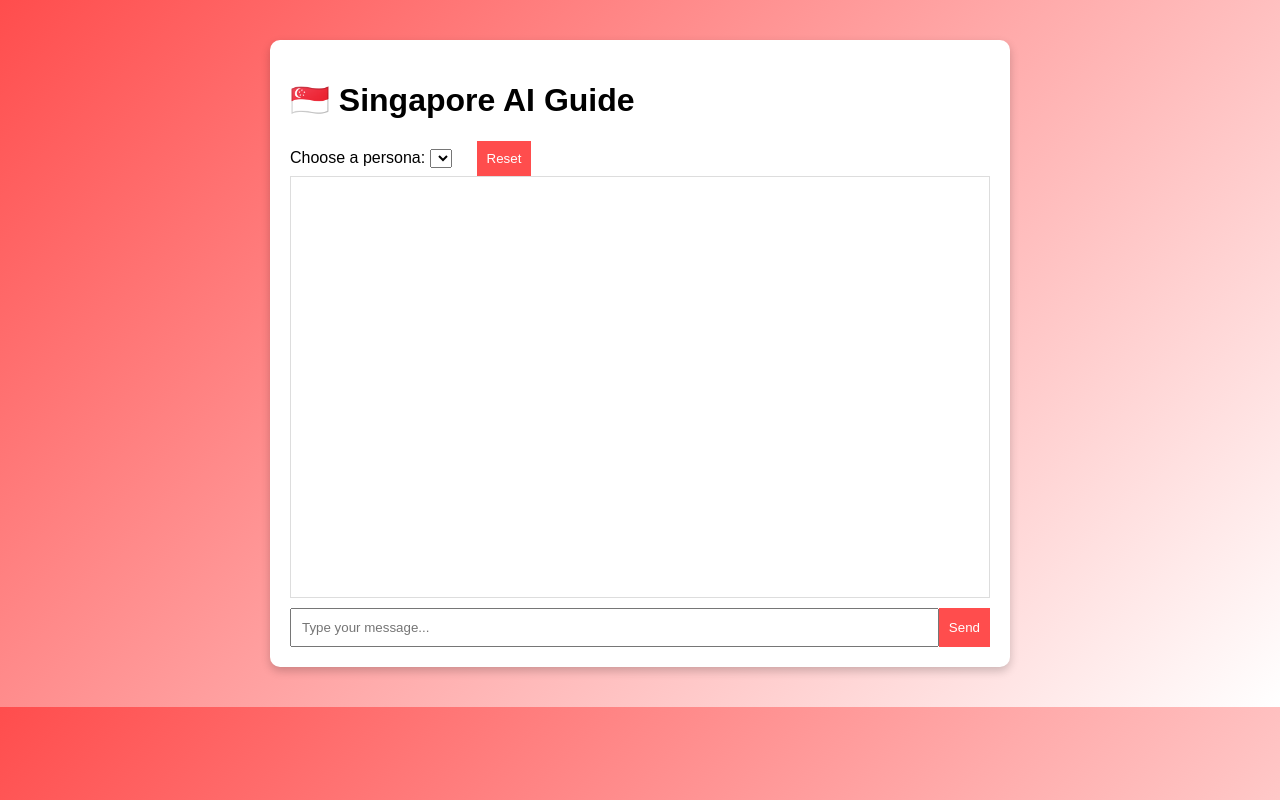
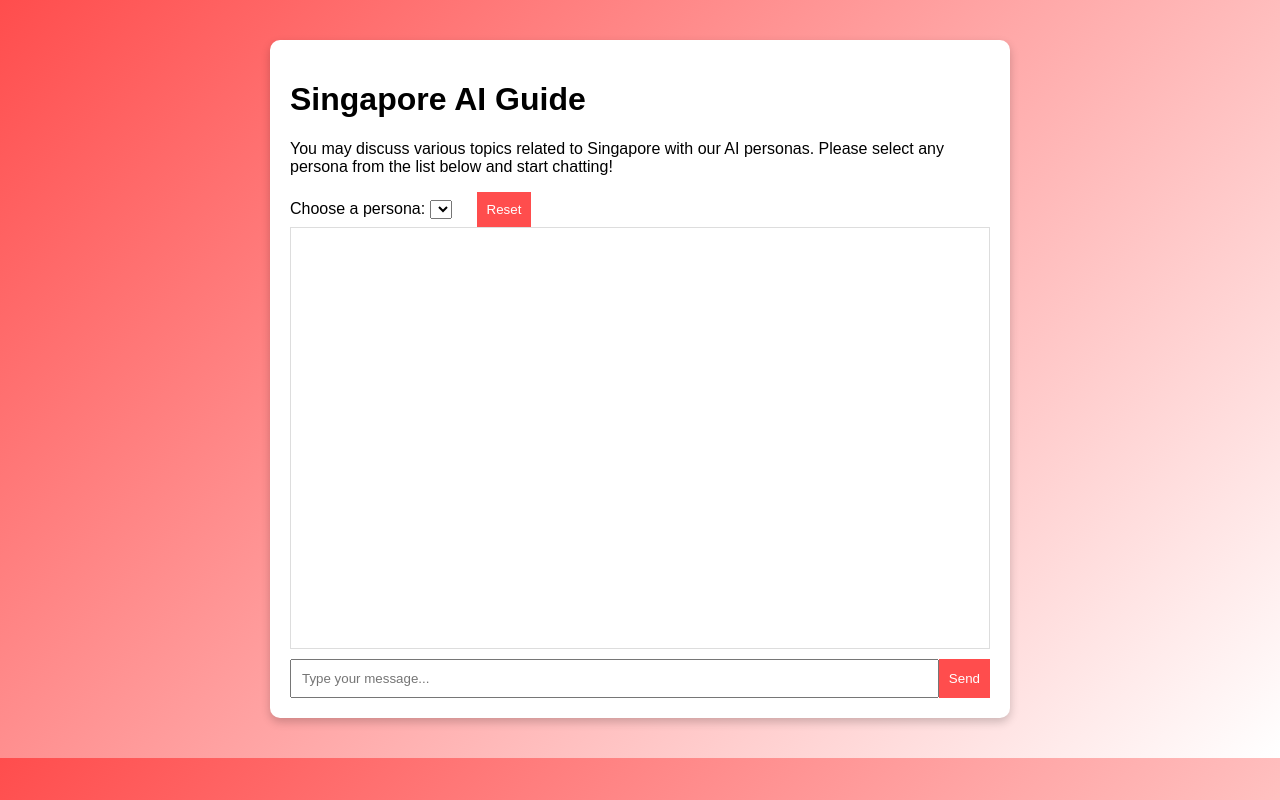
Before and after one commit to simonperrault/SG-Persona-AI, a website: page public/index.html in a window 1280 px wide. Drawn offline with Linux system fonts and the light colour scheme; no server answers.

Commit message:
Cleaning up a bit
No major changes

```diff
--- a/public/index.html
+++ b/public/index.html
@@ -7,11 +7,9 @@
 </head>
 <body>
   <div class="container">
-    <h1>🇸🇬 Singapore AI Guide</h1>
+    <h1>Singapore AI Guide</h1>
 
-    <!-- Large conversation box (Depracted)
-    <textarea id="chatBox" readonly></textarea>
-    -->
+    <p>You may discuss various topics related to Singapore with our AI personas. Please select any persona from the list below and start chatting!</p>
 
   <div>
   <label for="personaSelect">Choose a persona:</label>
```
Also changed, not shown: public/script.js (line endings or trailing spaces), 2 other files.
